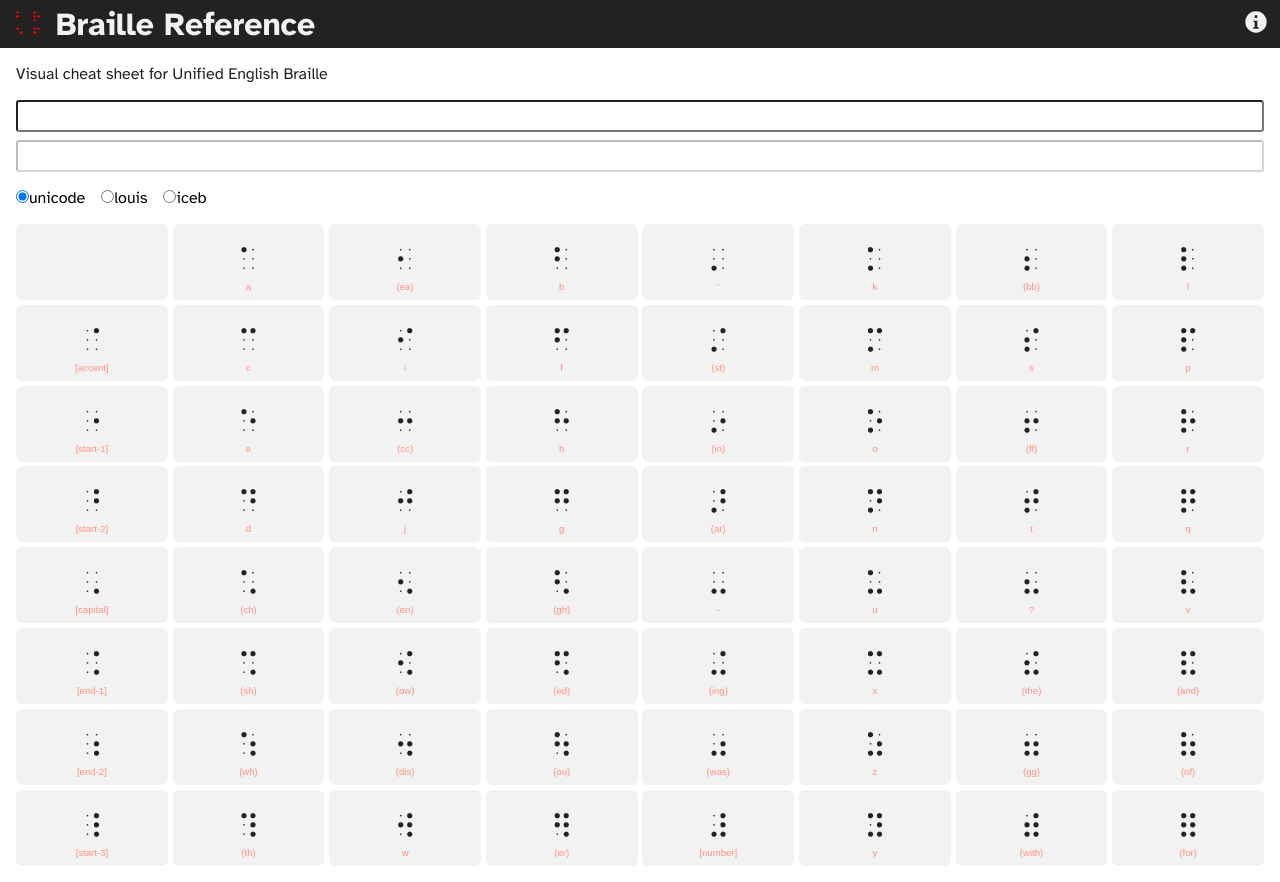
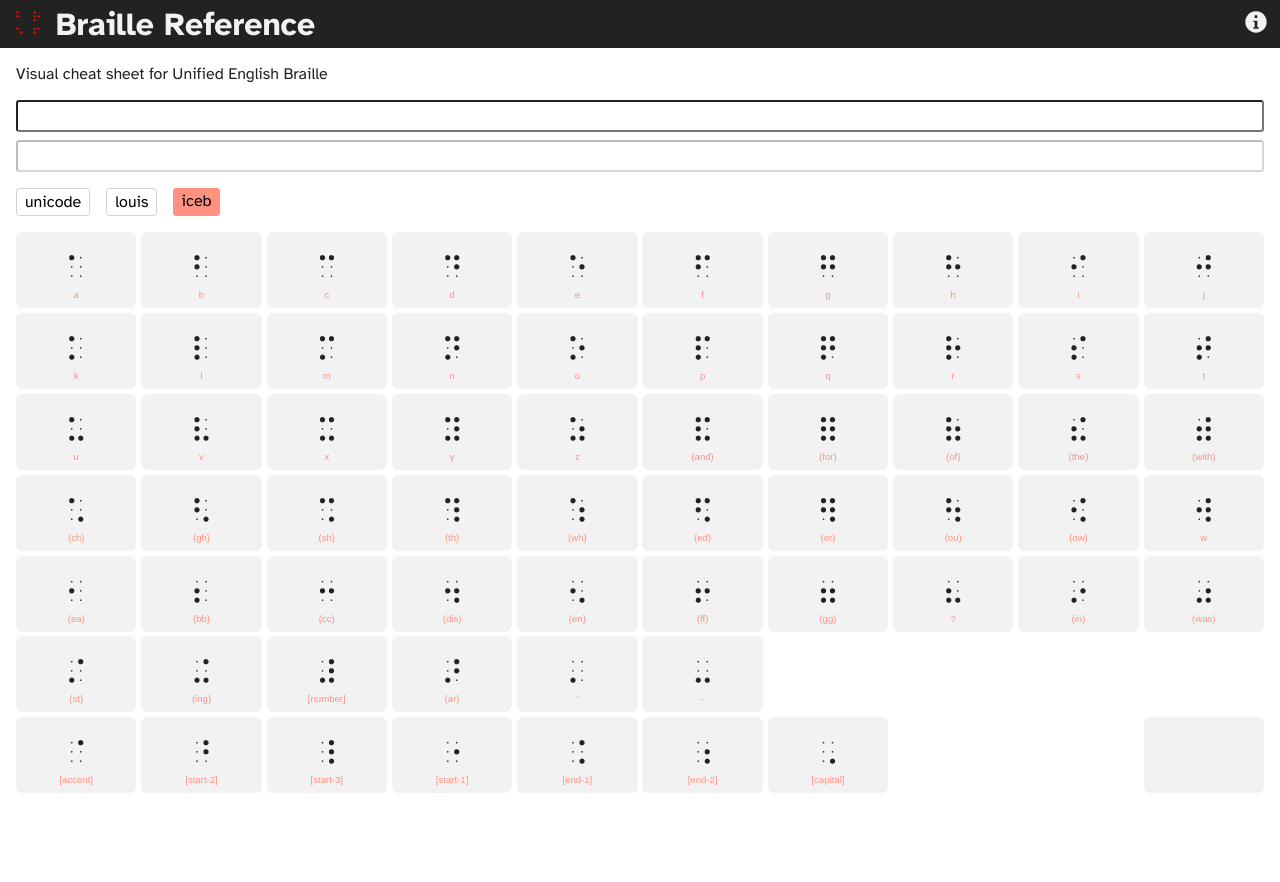
Before and after one commit to mbdeaton/bref, a React (Create React App) app: page / in a window 1280 px wide. After the commit the page ends 809 px from the top, so only its background shows below. Built offline with nearby package versions, Linux system fonts and the light colour scheme.

Commit message:
Clean up some UI
* change default ordering to iceb
* make button focus and active states more visible not less
* style radio selectors like buttons

```diff
--- a/src/App.js
+++ b/src/App.js
@@ -8,7 +8,7 @@ import orderings from "./orderings.json";
 import "./App.css";
 
 function App() {
-  const [displayOrder, setDisplayOrder] = useState("unicode");
+  const [displayOrder, setDisplayOrder] = useState("iceb");
   const [brailleInput, setBrailleInput] = useState("");
 
   function handleInputChange(event) {
--- /dev/null
+++ b/src/RadioGroup.css
@@ -0,0 +1,15 @@
+.radio-group input[type="radio"] {
+  display: none;
+}
+
+.radio-group label {
+  padding: 0.2rem 0.5rem;
+  border-radius: calc(0.2 * var(--margin-page));
+  border: 1px solid lightgray;
+  cursor: pointer;
+}
+
+.radio-group label:has(input[type="radio"]:checked) {
+  background-color: var(--color-accent-light);
+  border: none;
+}
--- a/src/RadioGroup.js
+++ b/src/RadioGroup.js
@@ -1,6 +1,8 @@
+import "./RadioGroup.css";
+
 function RadioGroup({ names, handleChange, displayOrder, ...props }) {
   return (
-    <form {...props}>
+    <form className="radio-group" {...props}>
       {names.map((name) => (
         <label key={name}>
           <input
--- a/src/RefCell.css
+++ b/src/RefCell.css
@@ -15,11 +15,13 @@
 }
 
 .ref-cell:hover {
+  background-color: var(--color-accent-light);
   opacity: 65%;
 }
 
-.ref-cell:focus {
-  opacity: 40%;
+.ref-cell:active {
+  background-color: var(--color-accent-light);
+  opacity: 100%;
 }
 
 .braille {
```
